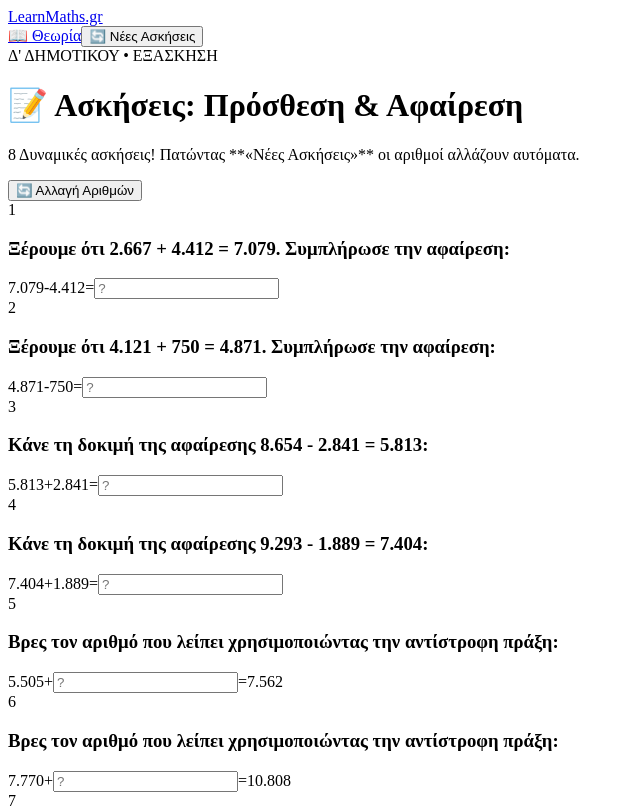
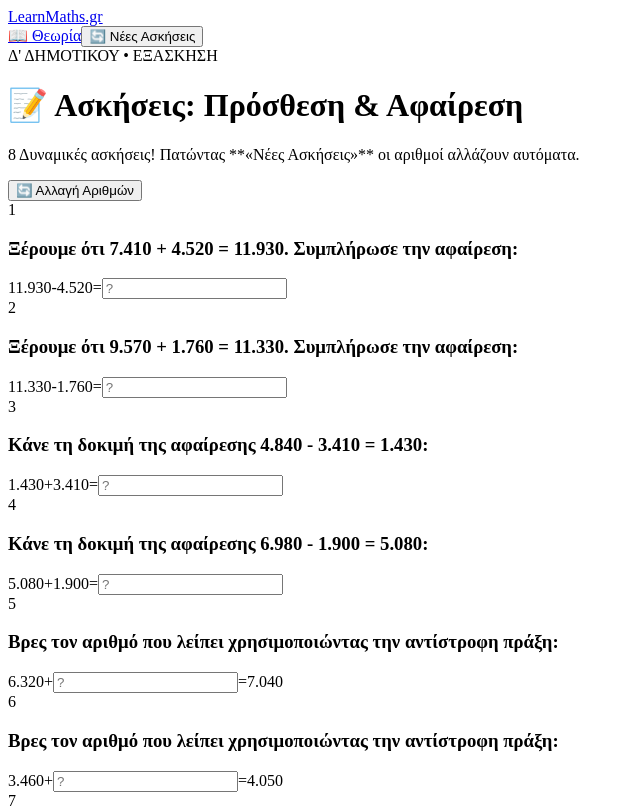
Before and after one commit to gkrimpas-lab/learn-maths-2026, a Next.js app: page /d-dimotikou/3-prosthesi-afairesi-ask in a window 1280 px wide. Shown: the top 808 px of the page, without its empty margins (0-640 px from the left). Built offline with nearby package versions, Linux system fonts and the light colour scheme.

Commit message:
Update 3-prosthesi-afairesi-ask.js

```diff
--- a/pages/d-dimotikou/3-prosthesi-afairesi-ask.js
+++ b/pages/d-dimotikou/3-prosthesi-afairesi-ask.js
@@ -4,6 +4,12 @@ import Link from 'next/link';
 import { LAYOUT } from '../../shared/layout-config';
 
 // --- ΒΟΗΘΗΤΙΚΕΣ ΣΥΝΑΡΤΗΣΕΙΣ --- //
+
+// Παραγωγή τυχαίου πολλαπλάσιου του 10 (ώστε να τελειώνει πάντα σε 0)
+function getRandomIntEndingInZero(min, max) {
+  const raw = Math.floor(Math.random() * (max - min + 1)) + min;
+  return Math.round(raw / 10) * 10;
+}
 
 function getRandomInt(min, max) {
   return Math.floor(Math.random() * (max - min + 1)) + min;
@@ -15,8 +21,8 @@ function formatNumber(num) {
 
 // 1. Ασκηση: Επαλήθευση Πρόσθεσης με Αφαίρεση
 function makeAdditionCheckQuestion() {
-  const a = getRandomInt(1000, 10000);
-  const b = getRandomInt(500, 5000);
+  const a = getRandomIntEndingInZero(1000, 10000);
+  const b = getRandomIntEndingInZero(500, 5000);
   const sum = a + b;
 
   // Επιλέγουμε τυχαία ποιος προσθετέος θα αφαιρεθεί
@@ -35,8 +41,8 @@ function makeAdditionCheckQuestion() {
 
 // 2. Ασκηση: Επαλήθευση Αφαίρεσης με Πρόσθεση (Δοκιμή)
 function makeSubtractionCheckQuestion() {
-  const diff = getRandomInt(1000, 8000);
-  const sub = getRandomInt(500, 5000);
+  const diff = getRandomIntEndingInZero(1000, 8000);
+  const sub = getRandomIntEndingInZero(500, 5000);
   const min = diff + sub;
 
   return {
@@ -50,8 +56,8 @@ function makeSubtractionCheckQuestion() {
 // 3. Ασκηση: Εύρεση Άγνωστου Αριθμού
 function makeMissingNumberQuestion() {
   const isAddition = Math.random() > 0.5;
-  const a = getRandomInt(1000, 8000);
-  const b = getRandomInt(500, 4000);
+  const a = getRandomIntEndingInZero(1000, 8000);
+  const b = getRandomIntEndingInZero(500, 4000);
 
   if (isAddition) {
     const sum = a + b;
```
